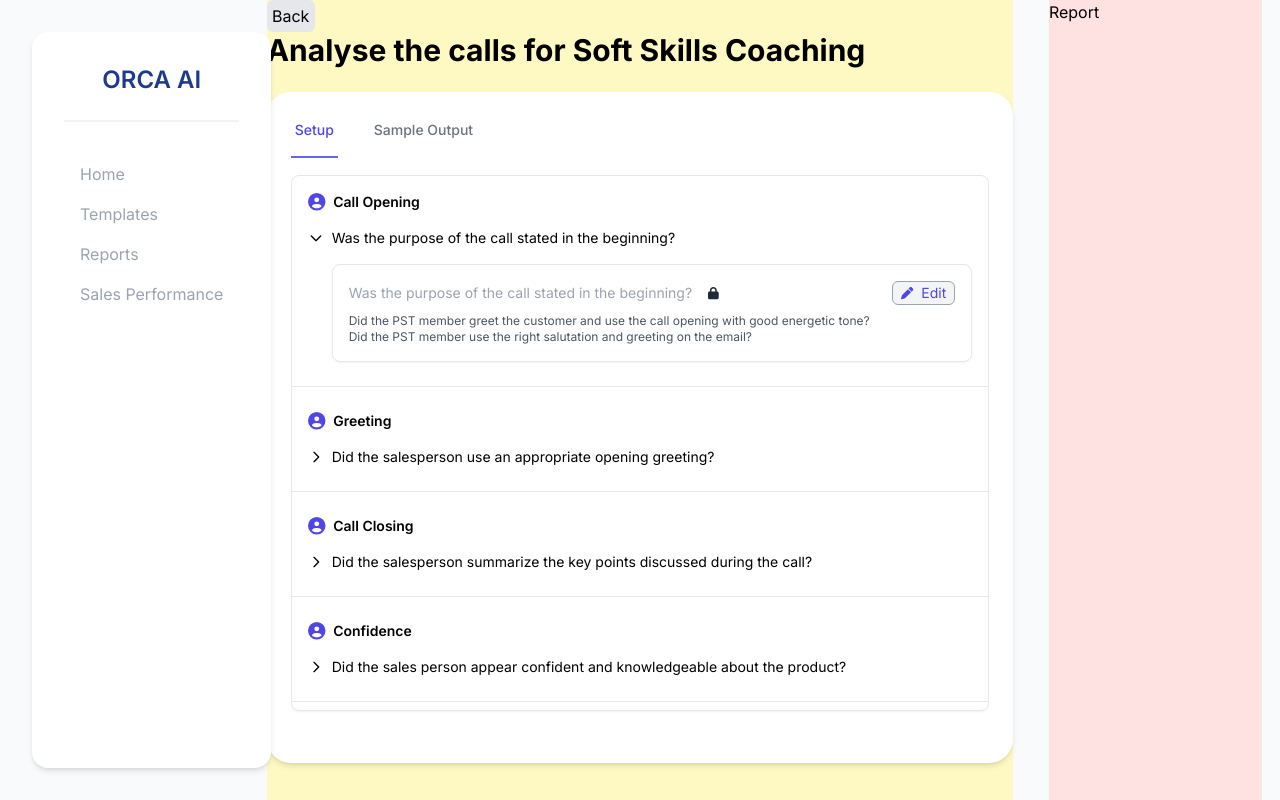
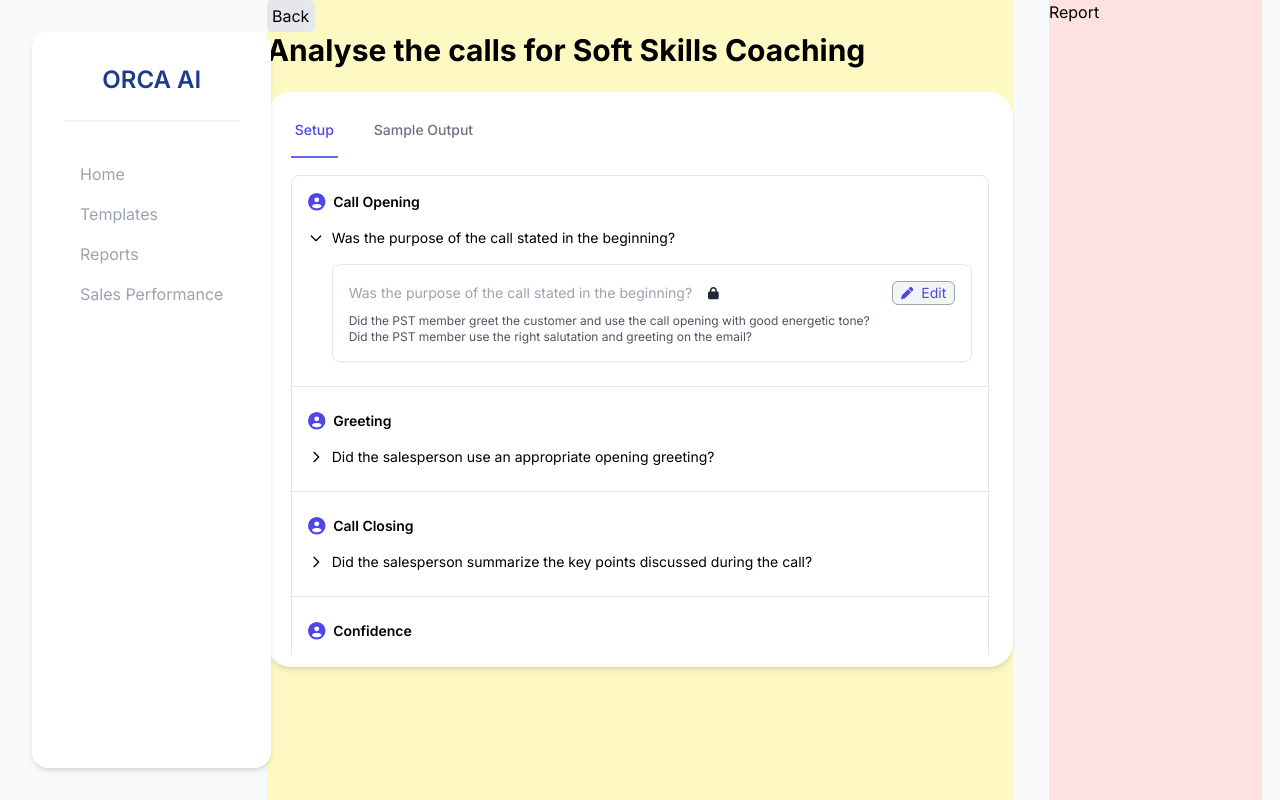
Before and after one commit to Aayushi-Agrwal/Orca.ai-assignment, a Next.js app: page / in a window 1280 px wide. Built offline with nearby package versions, Linux system fonts and the light colour scheme.

Commit message:
feat: scrollbar css

```diff
--- a/app/_components/Tabs.tsx
+++ b/app/_components/Tabs.tsx
@@ -26,7 +26,7 @@ const Tab = ({ tabs }: { tabs: Tab[] }) => {
           ))}
         </nav>
       </div>
-      <div className="mt-4 h-[36rem] overflow-scroll ">
+      <div className="mt-4 h-[30rem] overflow-scroll ">
         {tabs[activeTab].content}
       </div>
     </div>
--- a/app/globals.css
+++ b/app/globals.css
@@ -33,3 +33,8 @@ body {
     text-wrap: balance;
   }
 }
+
+/* width */
+::-webkit-scrollbar {
+  /* width: 5px; */
+}
```
